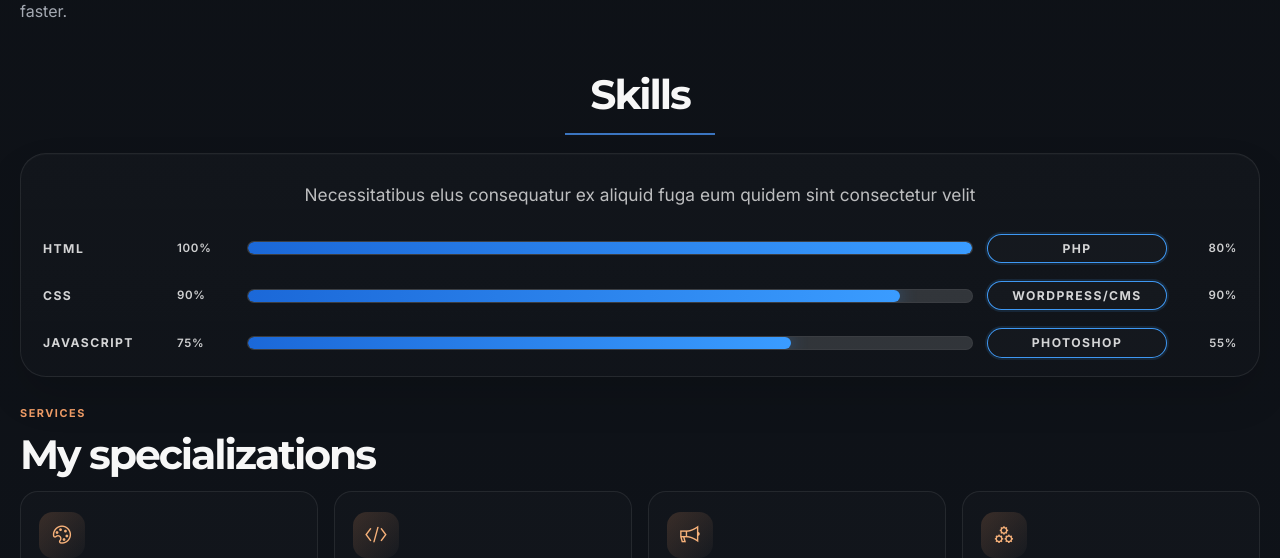
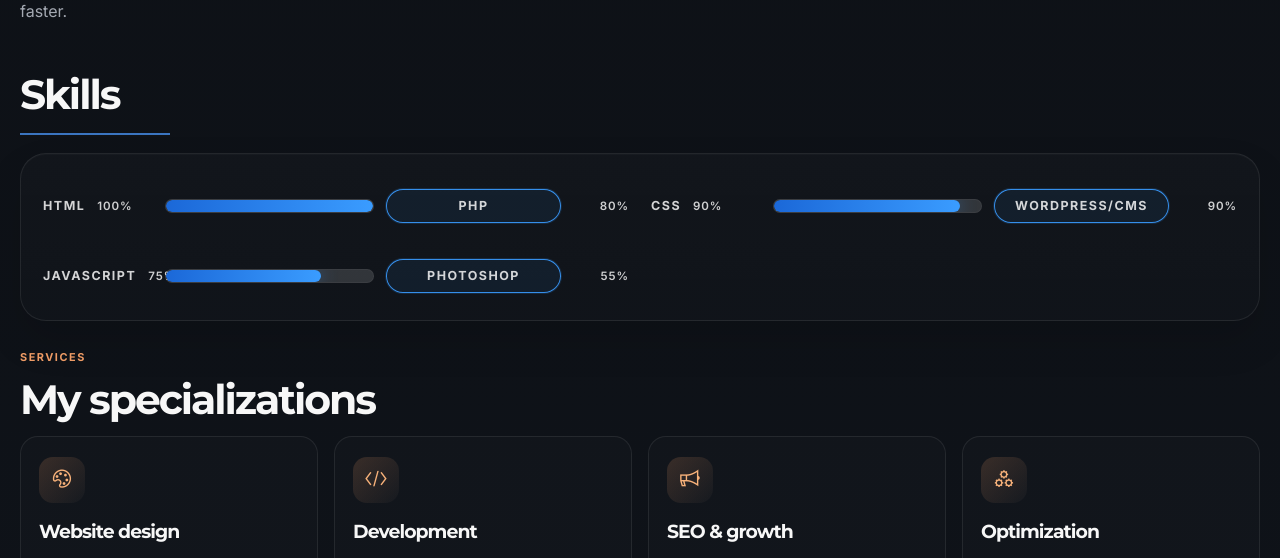
Before and after one commit to Adi3344/Adeel-Shareef, a plain HTML site: page index.html in a window 1280 px wide. Shown: the part 740-1298 px from the top of the page. Drawn offline with nearby package versions, Linux system fonts and the light colour scheme.

Commit message:
Align skills section layout

```diff
--- a/index.html
+++ b/index.html
@@ -106,39 +106,41 @@
         </section>
 
         <section class="skills-section container" id="skills">
-          <div class="section-heading reveal centered">
+          <div class="section-heading reveal skills-heading">
             <h2>Skills</h2>
             <span class="section-divider"></span>
           </div>
 
           <div class="skills-shell reveal">
-            <p class="skills-intro">
-              Necessitatibus elus consequatur ex aliquid fuga eum quidem sint consectetur velit
-            </p>
-
             <div class="skills-list">
               <div class="skill-row">
-                <div class="skill-name">HTML</div>
-                <div class="skill-value left">100%</div>
+                <div class="skill-label-group">
+                  <span class="skill-name">HTML</span>
+                  <span class="skill-value">100%</span>
+                </div>
                 <div class="skill-track"><span style="width: 100%"></span></div>
-                <div class="skill-tech skill-tech--highlight">PHP</div>
-                <div class="skill-value right">80%</div>
+                <div class="skill-badge">PHP</div>
+                <div class="skill-value badge-value">80%</div>
               </div>
 
               <div class="skill-row">
-                <div class="skill-name">CSS</div>
-                <div class="skill-value left">90%</div>
+                <div class="skill-label-group">
+                  <span class="skill-name">CSS</span>
+                  <span class="skill-value">90%</span>
+                </div>
                 <div class="skill-track"><span style="width: 90%"></span></div>
-                <div class="skill-tech skill-tech--highlight">WORDPRESS/CMS</div>
-                <div class="skill-value right">90%</div>
+                <div class="skill-badge">WORDPRESS/CMS</div>
+                <div class="skill-value badge-value">90%</div>
               </div>
 
               <div class="skill-row">
-                <div class="skill-name">JAVASCRIPT</div>
-                <div class="skill-value left">75%</div>
+                <div class="skill-label-group">
+                  <span class="skill-name">JAVASCRIPT</span>
+                  <span class="skill-value">75%</span>
+                </div>
                 <div class="skill-track"><span style="width: 75%"></span></div>
-                <div class="skill-tech skill-tech--highlight">PHOTOSHOP</div>
-                <div class="skill-value right">55%</div>
+                <div class="skill-badge">PHOTOSHOP</div>
+                <div class="skill-value badge-value">55%</div>
               </div>
             </div>
           </div>
--- a/styles.css
+++ b/styles.css
@@ -301,11 +301,11 @@ button, input, textarea { font: inherit; }
   font-weight: 700;
 }
 
-.section-heading.centered {
+.skills-heading {
   display: flex;
   flex-direction: column;
-  align-items: center;
-  text-align: center;
+  align-items: flex-start;
+  text-align: left;
   margin-bottom: 18px;
 }
 
@@ -338,64 +338,57 @@ button, input, textarea { font: inherit; }
   box-shadow: inset 0 1px 0 rgba(255,255,255,0.02), 0 20px 40px rgba(0,0,0,0.12);
 }
 
-.skills-intro {
-  max-width: 920px;
-  margin: 0 auto 24px;
-  color: rgba(255,255,255,0.72);
-  text-align: center;
-  font-size: 1.08rem;
-  line-height: 1.7;
-}
-
 .skills-list {
-  display: flex;
-  flex-direction: column;
-  gap: 18px;
-  margin-top: 10px;
+  display: grid;
+  grid-template-columns: 1fr 1fr;
+  gap: 18px 22px;
 }
 
 .skill-row {
   display: grid;
-  grid-template-columns: 120px 56px minmax(0, 1fr) 180px 56px;
+  grid-template-columns: 110px minmax(0, 1fr) 175px 56px;
   align-items: center;
-  gap: 14px;
-  color: rgba(255,255,255,0.88);
+  gap: 12px;
+  min-height: 52px;
+}
+
+.skill-label-group {
+  display: flex;
+  align-items: center;
+  gap: 12px;
+  min-width: 0;
 }
 
 .skill-name,
-.skill-tech {
-  font-size: 0.76rem;
+.skill-badge {
+  font-size: 0.78rem;
   letter-spacing: 0.12em;
   text-transform: uppercase;
   font-weight: 700;
   color: rgba(255,255,255,0.82);
 }
 
-.skill-tech {
+.skill-badge {
   display: inline-flex;
   align-items: center;
   justify-content: center;
-  min-width: 150px;
-  text-align: center;
-  padding: 4px 10px;
+  min-width: 145px;
+  min-height: 34px;
+  padding: 4px 12px;
   border-radius: 999px;
-  border: 1px solid rgba(255,255,255,0.12);
-  background: rgba(255,255,255,0.02);
-}
-
-.skill-tech--highlight {
-  border-color: rgba(66, 160, 255, 0.95);
-  box-shadow: 0 0 0 2px rgba(66, 160, 255, 0.12);
+  border: 1px solid rgba(58, 156, 255, 0.9);
+  background: rgba(58, 156, 255, 0.08);
+  box-shadow: 0 0 0 1px rgba(58, 156, 255, 0.16);
 }
 
 .skill-value {
   font-size: 0.72rem;
-  letter-spacing: 0.06em;
+  letter-spacing: 0.08em;
   color: rgba(255,255,255,0.8);
   font-weight: 600;
 }
 
-.skill-value.right {
+.badge-value {
   text-align: right;
 }
 
```
